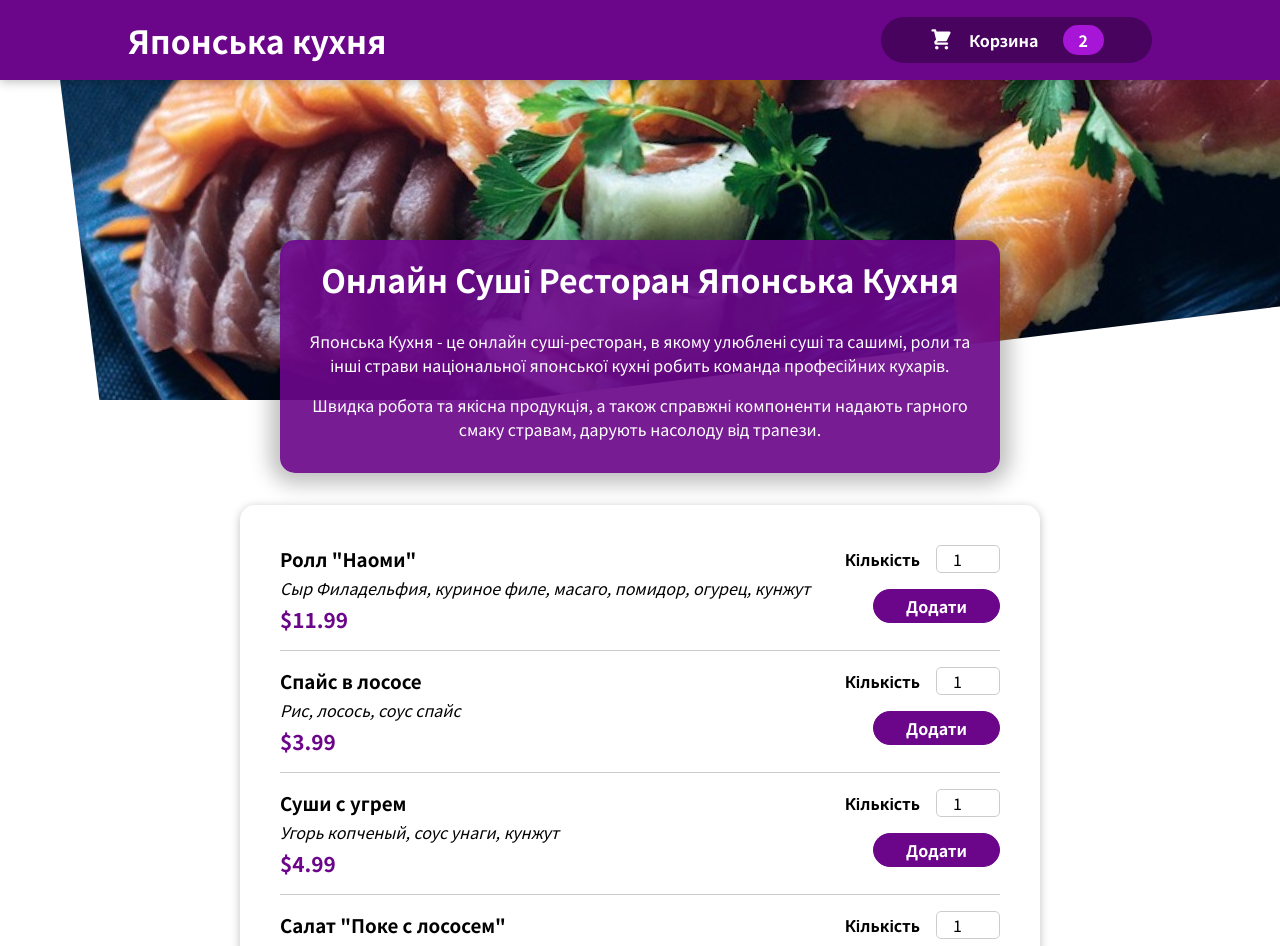
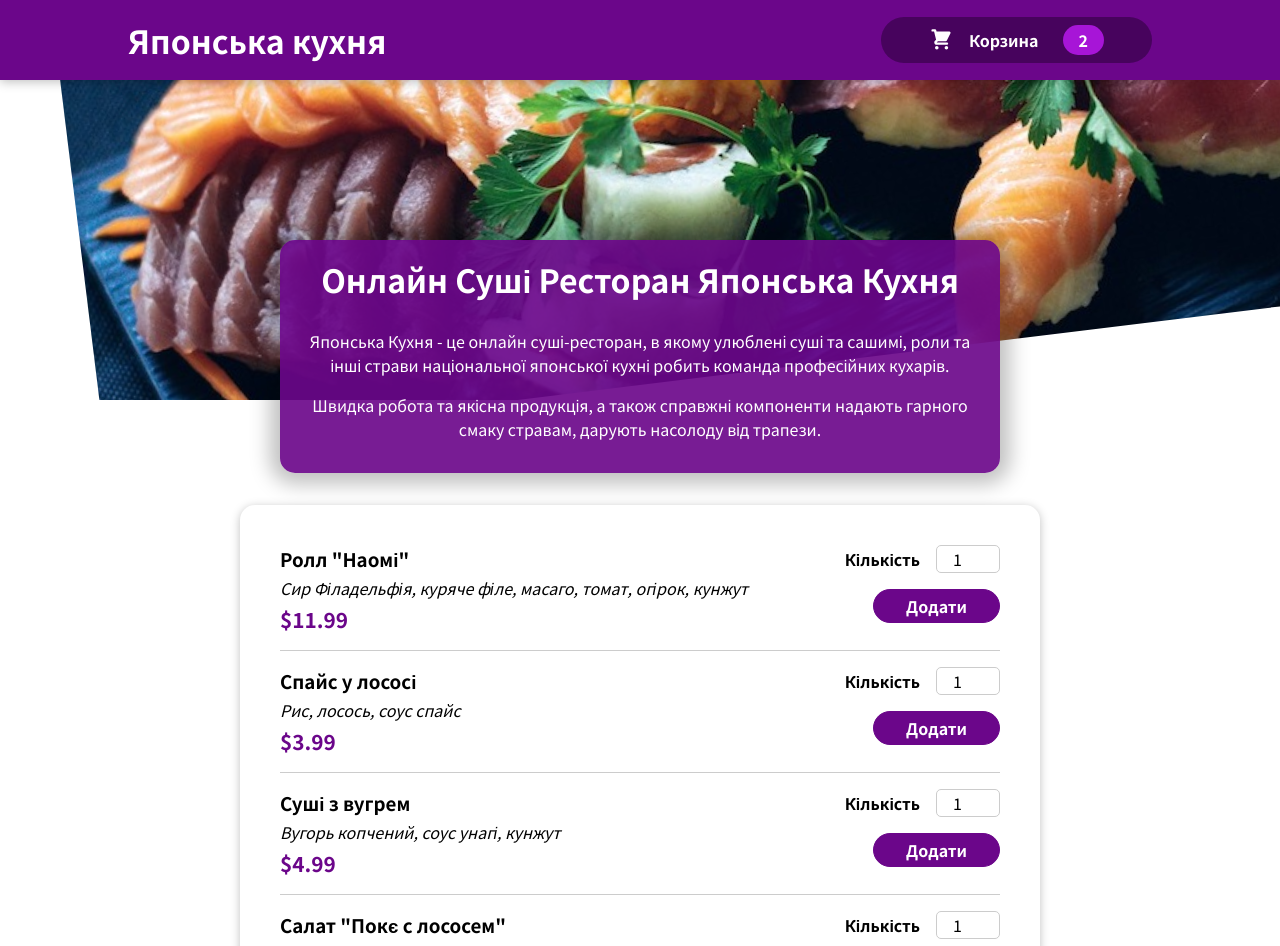
Before and after one commit to Konstantin2014/food-order, a React (Create React App) app: page / in a window 1280 px wide. Shown: the top 946 px of the page. Built offline with nearby package versions, Linux system fonts and the light colour scheme.

Commit message:
Исправление Небольшого Бага

```diff
--- a/src/components/Meals/MealItem/MealItem.js
+++ b/src/components/Meals/MealItem/MealItem.js
@@ -12,7 +12,7 @@ const MealItem = (props) => {
         <div className={styled.price}>{formattedPrice}</div>
       </div>
       <div>
-        <MealItemForm />
+        <MealItemForm id={props.id} />
       </div>
     </li>
   );
--- a/src/components/Meals/MealItem/MealItemForm.js
+++ b/src/components/Meals/MealItem/MealItemForm.js
@@ -7,7 +7,7 @@ const MealItemForm = (props) => {
       <Input
         label="Кількість"
         input={{
-          id: "amount",
+          id: props.id,
           type: "number",
           min: "1",
           step: "1",
--- a/src/components/Meals/MealList.js
+++ b/src/components/Meals/MealList.js
@@ -5,28 +5,27 @@ import MealItem from "./MealItem/MealItem";
 const DUMMY_MEALS = [
   {
     id: "m1",
-    name: 'Ролл "Наоми"',
-    description:
-      "Сыр Филадельфия, куриное филе, масаго, помидор, огурец, кунжут",
+    name: 'Ролл "Наомі"',
+    description: "Сир Філадельфія, куряче філе, масаго, томат, огірок, кунжут",
     price: 11.99,
   },
   {
     id: "m2",
-    name: "Спайс в лососе",
+    name: "Спайс у лососі",
     description: "Рис, лосось, соус спайс",
     price: 3.99,
   },
   {
     id: "m3",
-    name: "Суши с угрем",
-    description: "Угорь копченый, соус унаги, кунжут",
+    name: "Суші з вугрем",
+    description: "Вугорь копчений, соус унагі, кунжут",
     price: 4.99,
   },
   {
     id: "m4",
-    name: 'Салат "Поке с лососем"',
+    name: 'Салат "Покє с лососем"',
     description:
-      "Рис, лосось, огурец, чука, нори, стружка тунца, соус ореховый",
+      "Рис, лосось, огірок, чука, норі, стружка тунца, соус горіховий",
     price: 7.99,
   },
 ];
@@ -35,6 +34,7 @@ const MealList = () => {
   const mealList = DUMMY_MEALS.map((meal) => (
     <MealItem
       key={meal.id}
+      id={meal.id}
       name={meal.name}
       description={meal.description}
       price={meal.price}
```
